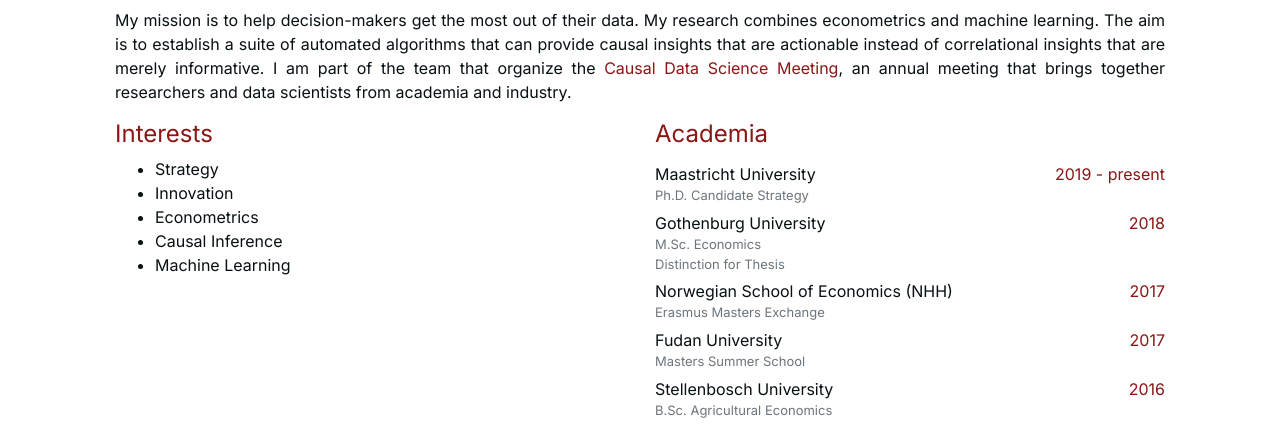
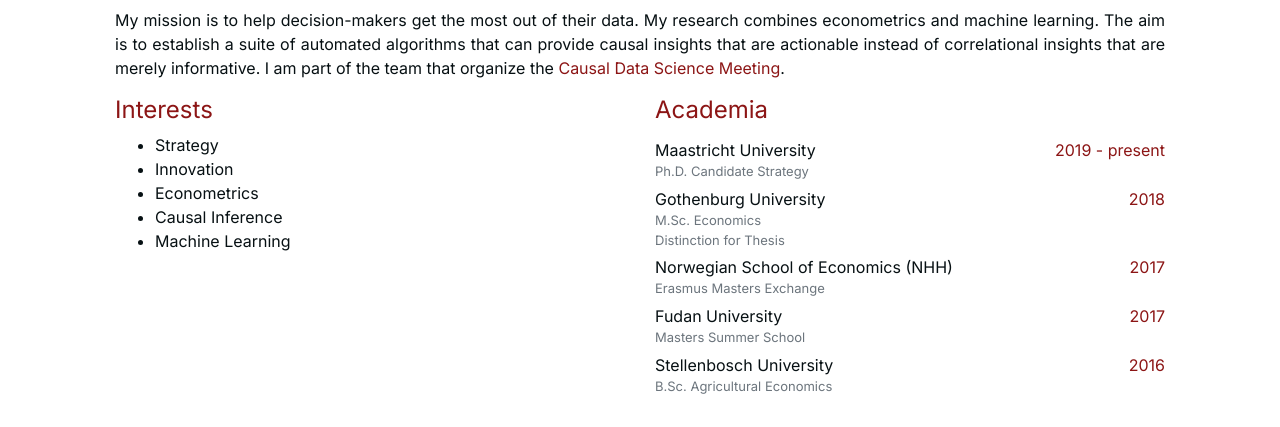
Before and after one commit to beyerslouw/beyerslouw.github.io, a plain HTML site: page index.html in a window 1280 px wide. Shown: the part 338-765 px from the top of the page. Drawn offline with nearby package versions, Linux system fonts and the light colour scheme; some icons are missing; a web font is replaced by a local one.

Commit message:
Update index.html

```diff
--- a/index.html
+++ b/index.html
@@ -130,8 +130,7 @@
         <p>
 	   My mission is to help decision-makers get the most out of their data. My research combines econometrics and machine learning.
 	   The aim is to establish a suite of automated algorithms that can provide causal insights that are actionable instead of correlational insights that are merely informative.
-	   I am part of the team that organize the <a class="main_color text-decoration-none rounded" href="https://www.causalscience.org/" target="_blank">Causal Data Science Meeting</a>,
-           an annual meeting that brings together researchers and data scientists from academia and industry.
+	   I am part of the team that organize the <a class="main_color text-decoration-none rounded" href="https://www.causalscience.org/" target="_blank">Causal Data Science Meeting</a>.
         </p>
 
     </div>
```
